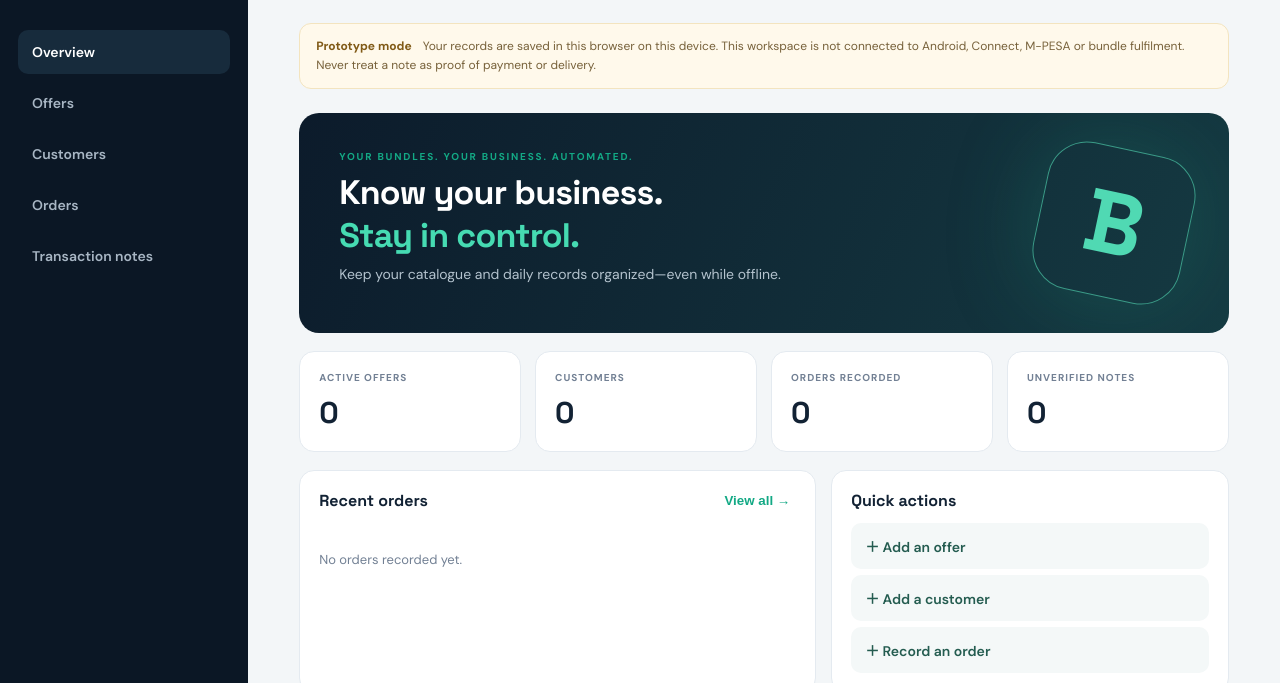
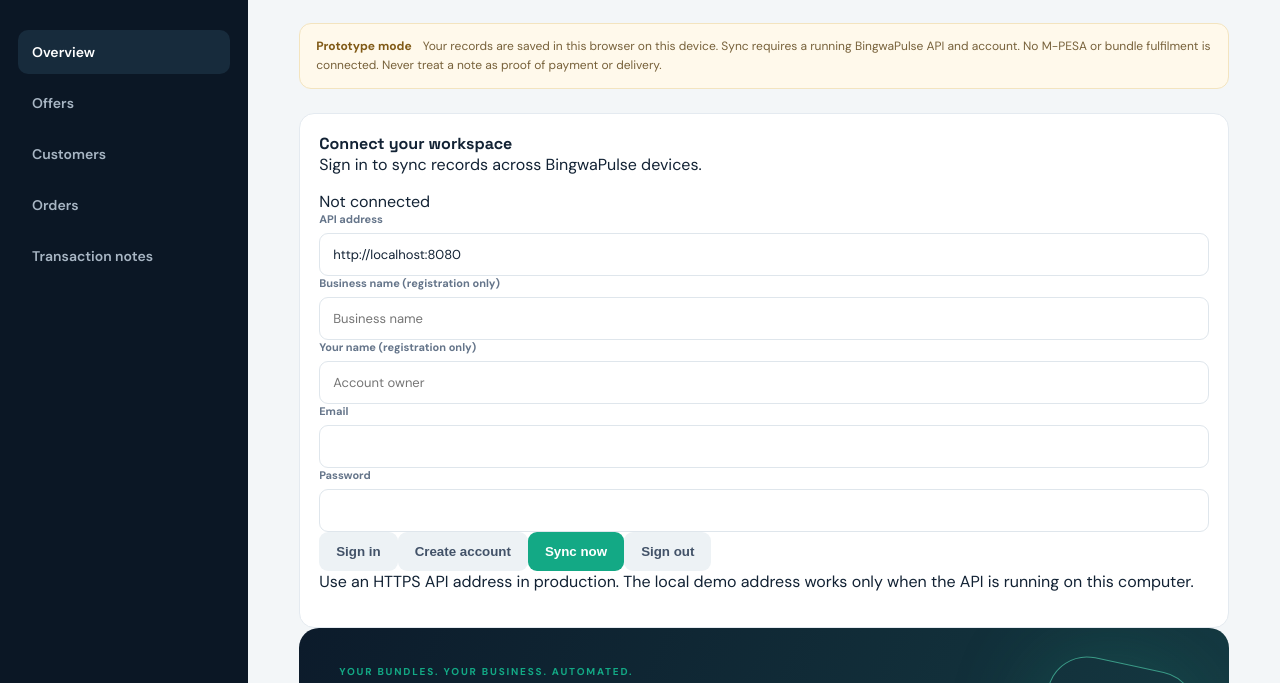
Before and after one commit to gabrieltonny16-alt/telvanta-web, a plain HTML site: page index.html in a window 1280 px wide. Shown: the part 95-778 px from the top of the page. Drawn offline with Linux system fonts and the light colour scheme.

Commit message:
feat(web): add account and API connection panel

```diff
--- a/index.html
+++ b/index.html
@@ -2,7 +2,13 @@
 <html lang="en"><head><meta charset="utf-8"><meta name="viewport" content="width=device-width,initial-scale=1"><meta name="theme-color" content="#0b1725"><title>BingwaPulse — Business workspace</title><link rel="stylesheet" href="styles.css"></head>
 <body><aside class="sidebar"><a class="brand" href="#"><span class="brand-mark">B</span><span>BINGWA<span class="accent">PULSE</span><small>BUSINESS WORKSPACE</small></span></a><nav id="nav"><button class="active" data-page="overview">Overview</button><button data-page="offers">Offers</button><button data-page="customers">Customers</button><button data-page="orders">Orders</button><button data-page="ledger">Transaction notes</button></nav><div class="sidebar-foot">LOCAL WORKSPACE<br><span>Not connected to live payments</span></div></aside>
 <main><header><div><p class="eyebrow">TELECOM BUSINESS OPERATIONS</p><h1 id="page-title">Overview</h1></div><div class="status"><i></i> Offline · this browser only</div></header>
-<div class="notice"><strong>Prototype mode</strong> Your records are saved in this browser on this device. This workspace is not connected to Android, Connect, M-PESA or bundle fulfilment. Never treat a note as proof of payment or delivery.</div>
+<div class="notice"><strong>Prototype mode</strong> Your records are saved in this browser on this device. Sync requires a running BingwaPulse API and account. No M-PESA or bundle fulfilment is connected. Never treat a note as proof of payment or delivery.</div>
+<section class="account-panel panel">
+<div class="account-heading"><div><h3>Connect your workspace</h3><p>Sign in to sync records across BingwaPulse devices.</p></div><span id="api-state">Not connected</span></div>
+<div class="account-grid"><label>API address<input id="api-base" value="http://localhost:8080" placeholder="https://your-api-host"></label><label>Business name (registration only)<input id="tenant-name" placeholder="Business name"></label><label>Your name (registration only)<input id="display-name" placeholder="Account owner"></label><label>Email<input id="account-email" type="email" autocomplete="username" required></label><label>Password<input id="account-password" type="password" autocomplete="current-password" required></label></div>
+<div class="account-actions"><button id="login-btn" class="secondary">Sign in</button><button id="register-btn" class="secondary">Create account</button><button id="sync-btn" class="primary" disabled>Sync now</button><button id="logout-btn" class="secondary" disabled>Sign out</button></div>
+<p class="account-help">Use an HTTPS API address in production. The local demo address works only when the API is running on this computer.</p>
+</section>
 <section id="overview" class="page active"><div class="hero"><div><p class="eyebrow">YOUR BUNDLES. YOUR BUSINESS. AUTOMATED.</p><h2>Know your business.<br><span>Stay in control.</span></h2><p>Keep your catalogue and daily records organized—even while offline.</p></div><div class="hero-orb">B</div></div><div class="stats"><article><span>ACTIVE OFFERS</span><b id="stat-offers">0</b></article><article><span>CUSTOMERS</span><b id="stat-customers">0</b></article><article><span>ORDERS RECORDED</span><b id="stat-orders">0</b></article><article><span>UNVERIFIED NOTES</span><b id="stat-ledger">0</b></article></div><div class="grid-two"><article class="panel"><div class="panel-head"><h3>Recent orders</h3><button class="text-btn" data-go="orders">View all →</button></div><div id="recent-orders" class="empty">No orders recorded yet.</div></article><article class="panel"><div class="panel-head"><h3>Quick actions</h3></div><div class="quick"><button data-go="offers">＋ Add an offer</button><button data-go="customers">＋ Add a customer</button><button data-go="orders">＋ Record an order</button></div></article></div></section>
 <section id="offers" class="page"><div class="section-head"><div><h2>Offer catalogue</h2><p>Manage your own catalogue and selling prices.</p></div></div><form id="offer-form" class="panel form-grid"><input type="hidden" id="offer-id"><label>Offer name<input id="offer-name" required placeholder="e.g. 1GB · 24 hours"></label><label>Category<select id="offer-category"><option>Data</option><option>Minutes</option><option>SMS</option><option>Combo</option></select></label><label>Selling price (KES)<input id="offer-price" type="number" min="0" step="0.01" required placeholder="0.00"></label><div class="form-actions"><button class="primary">Save offer</button><button type="button" id="offer-reset" class="secondary">Clear</button></div></form><div id="offer-list" class="record-list"></div></section>
 <section id="customers" class="page"><div class="section-head"><div><h2>Customers</h2><p>Keep customer contact records on this device.</p></div></div><form id="customer-form" class="panel form-grid"><label>Customer name<input id="customer-name" required></label><label>Phone number<input id="customer-phone" required inputmode="tel" placeholder="07xx xxx xxx"></label><label class="wide">Notes<input id="customer-notes" placeholder="Optional note"></label><div class="form-actions"><button class="primary">Save customer</button><button type="button" id="customer-reset" class="secondary">Clear</button></div></form><input id="customer-search" class="search" placeholder="Search customers by name or phone"><div id="customer-list" class="record-list"></div></section>
```
